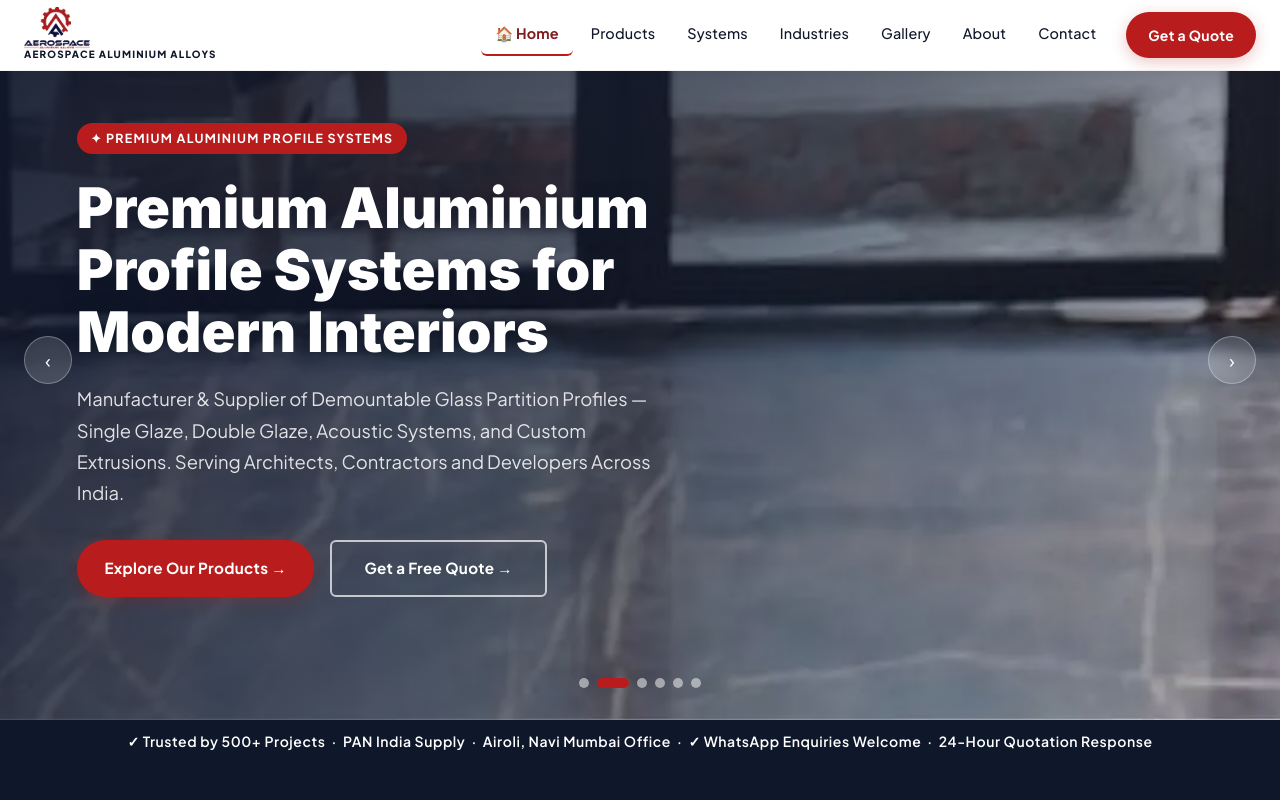
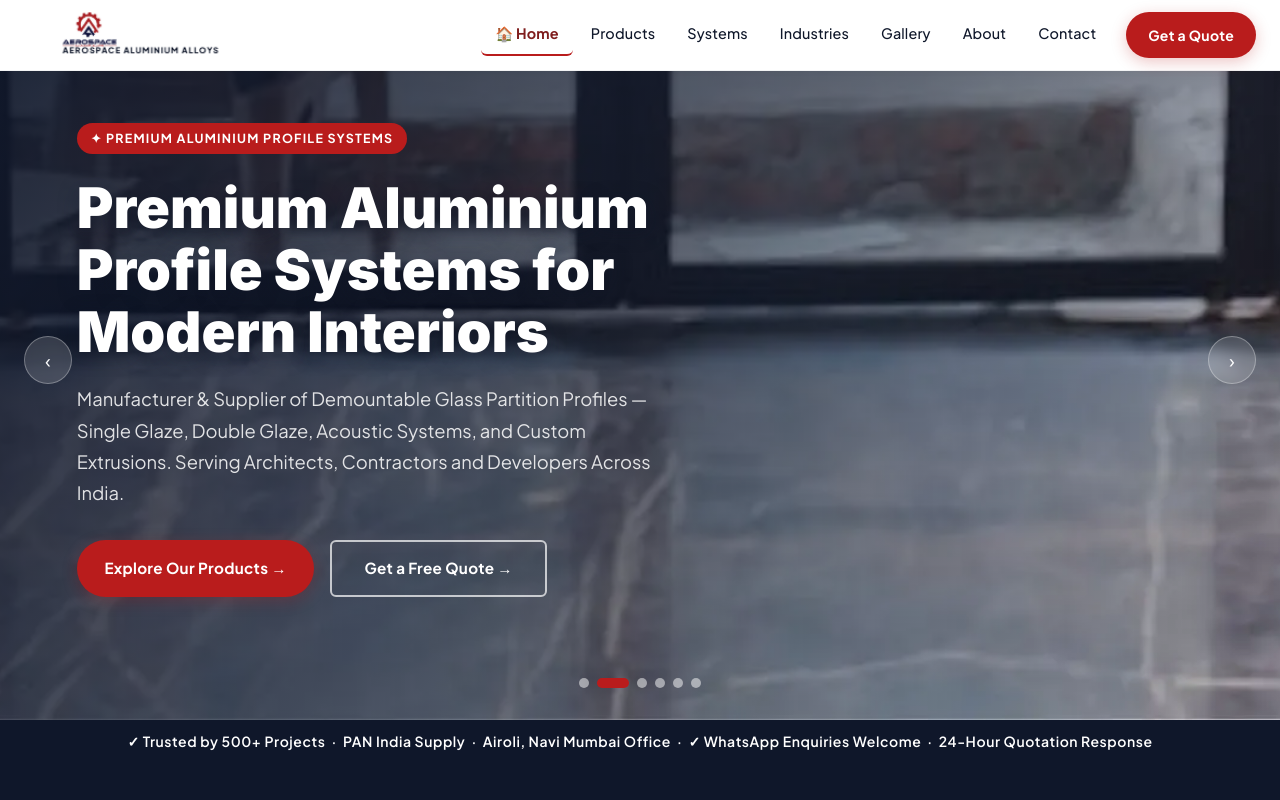
Before and after one commit to digitalsolution360web/raja-project, a Next.js app: page / in a window 1280 px wide. Shown: the top 800 px of the page. Built offline with nearby package versions, Linux system fonts and the light colour scheme.

Commit message:
New update

```diff
--- a/app/components/Footer.tsx
+++ b/app/components/Footer.tsx
@@ -15,7 +15,7 @@ export default function Footer() {
                   src="/logoo.png"
                   alt="Company Logo"
                   fill
-                  style={{ objectFit: 'contain', objectPosition: 'left' }}
+                  style={{ objectFit: 'contain', objectPosition: 'center' }}
                 />
               </div>
             </Link>
--- a/app/components/Navbar.tsx
+++ b/app/components/Navbar.tsx
@@ -42,28 +42,14 @@ export default function Navbar() {
         <div className="container-main" style={{ display: 'flex', alignItems: 'center', justifyContent: 'space-between', padding: '0 1.5rem', height: '70px' }}>
           {/* Logo */}
           <Link href="/" style={{ textDecoration: 'none', display: 'flex', alignItems: 'center', height: '100%' }}>
-            <div style={{ display: 'flex', flexDirection: 'column', justifyContent: 'center', height: '100%' }}>
-              <div style={{ position: 'relative', height: '42px', width: '220px' }}>
+            <div style={{ position: 'relative', height: '55px', width: '220px' }}>
               <Image
                 src="/logoo.png"
                 alt="Aerospace Aluminium Alloys Logo"
                 fill
-                  style={{ objectFit: 'contain', objectPosition: 'left' }}
+                style={{ objectFit: 'contain', objectPosition: 'center' }}
                 priority
               />
-              </div>
-              <div
-                style={{
-                  fontSize: '0.62rem',
-                  fontWeight: 900,
-                  letterSpacing: '0.12em',
-                  color: 'var(--navy)',
-                  textTransform: 'uppercase',
-                  marginTop: '-2px',
-                }}
-              >
-                Aerospace Aluminium Alloys
-              </div>
             </div>
           </Link>
 
```
Also changed, not shown: public/logoo.png. Lines whose indentation alone changed are shown as unchanged.
